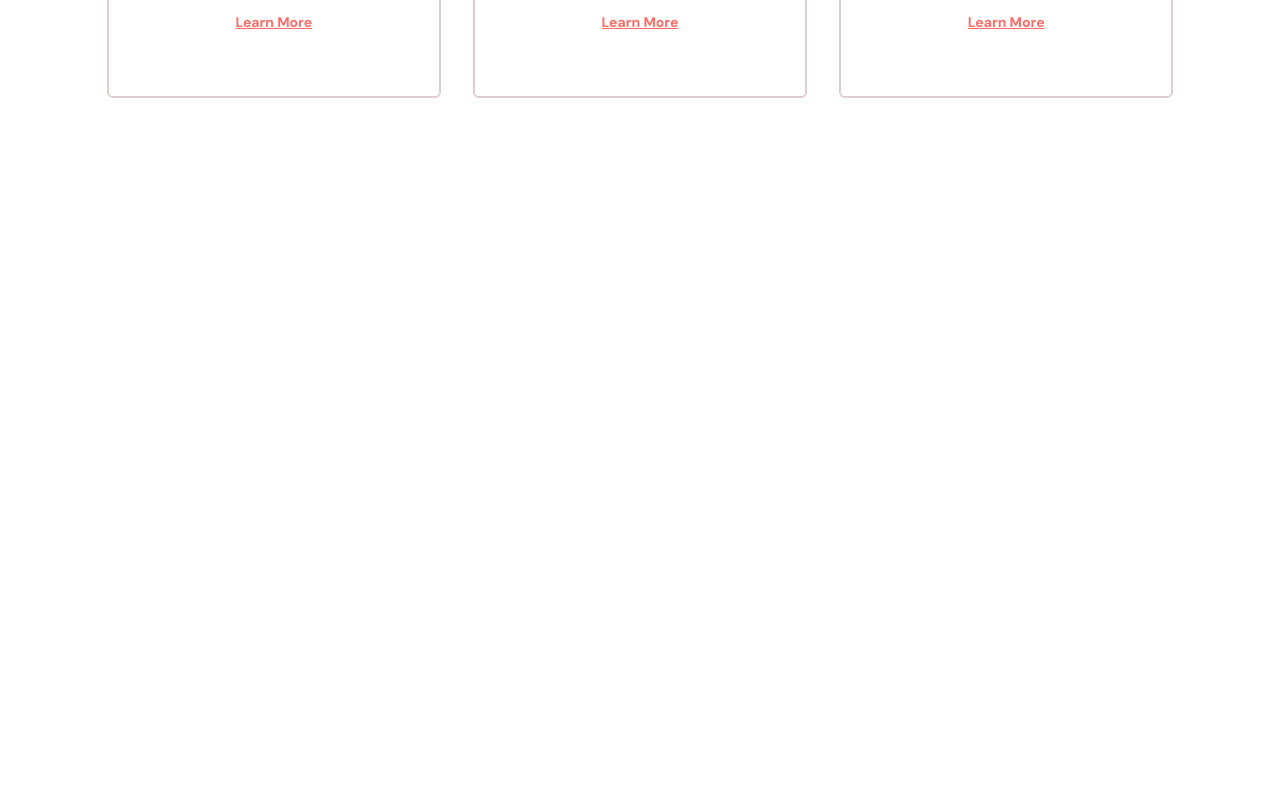
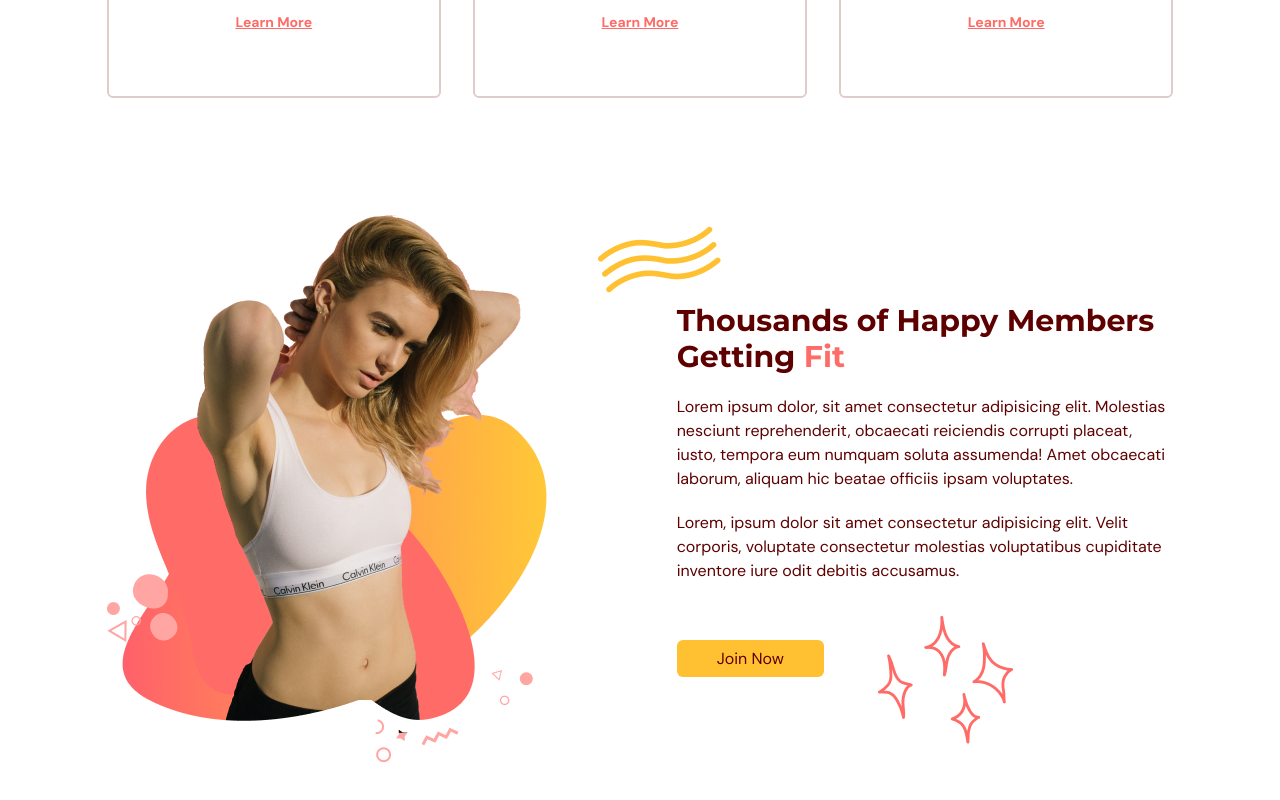
Before and after one commit to pulsar1812/react-ts-gym, a React (Vite) app: page / in a window 1280 px wide. Shown: the part 1318-2118 px from the top of the page. Before the commit the page ends 1600 px from the top, so only its background shows below. Built offline with nearby package versions, Linux system fonts and the light colour scheme.

Commit message:
Finish Benefits section with animations

```diff
--- a/src/scenes/benefits/Benefit.tsx
+++ b/src/scenes/benefits/Benefit.tsx
@@ -1,11 +1,18 @@
+import { motion } from "framer-motion";
+import AnchorLink from "react-anchor-link-smooth-scroll";
+
 import { SelectedPage } from "@/shared/types";
-import AnchorLink from "react-anchor-link-smooth-scroll";
 
 type Props = {
   icon: JSX.Element;
   title: string;
   description: string;
   setSelectedPage: (value: SelectedPage) => void;
+};
+
+const childVariant = {
+  hidden: { opacity: 0, scale: 0.9 },
+  visible: { opacity: 1, scale: 1 },
 };
 
 export default function Benefit({
@@ -15,7 +22,10 @@
   setSelectedPage,
 }: Props) {
   return (
-    <div className="mt-5 rounded-md border-2 border-gray-100 px-5 py-16 text-center">
+    <motion.div
+      variants={childVariant}
+      className="mt-5 rounded-md border-2 border-gray-100 px-5 py-16 text-center"
+    >
       <div className="mb-4 flex justify-center">
         <div className="rounded-full border-2 border-gray-100 p-4">{icon}</div>
       </div>
@@ -29,6 +39,6 @@
       >
         <p>Learn More</p>
       </AnchorLink>
-    </div>
+    </motion.div>
   );
 }
--- a/src/scenes/benefits/index.tsx
+++ b/src/scenes/benefits/index.tsx
@@ -8,6 +8,8 @@
 import { SelectedPage, BenefitType } from "@/shared/types";
 import HeaderText from "@/shared/HeaderText";
 import Benefit from "./Benefit";
+import ActionButton from "@/shared/ActionButton";
+import BenefitsPageGraphic from "@/assets/BenefitsPageGraphic.png";
 
 const benefits: Array<BenefitType> = [
   {
@@ -30,6 +32,13 @@
   },
 ];
 
+const container = {
+  hidden: {},
+  visible: {
+    transition: { staggerChildren: 0.2 },
+  },
+};
+
 type Props = {
   setSelectedPage: (value: SelectedPage) => void;
 };
@@ -40,16 +49,34 @@
       <motion.div
         onViewportEnter={() => setSelectedPage(SelectedPage.Benefits)}
       >
-        <div className="md:my-5 md:w-3/5">
+        {/* Header */}
+        <motion.div
+          initial="hidden"
+          whileInView="visible"
+          viewport={{ once: true, amount: 0.5 }}
+          transition={{ duration: 0.5 }}
+          variants={{
+            hidden: { opacity: 0, x: -50 },
+            visible: { opacity: 1, x: 0 },
+          }}
+          className="md:my-5 md:w-3/5"
+        >
           <HeaderText>More Than Just Gym</HeaderText>
           <p className="text-md my-5">
             Lorem ipsum dolor sit amet consectetur adipisicing elit. Et nostrum
             odio accusantium temporibus ipsam eum hic provident explicabo ipsum
             nulla!
           </p>
-        </div>
+        </motion.div>
 
-        <div className="mt-5 items-center justify-between gap-8 md:flex">
+        {/* Benefits */}
+        <motion.div
+          initial="hidden"
+          whileInView="visible"
+          viewport={{ once: true, amount: 0.5 }}
+          variants={container}
+          className="mt-5 items-center justify-between gap-8 md:flex"
+        >
           {benefits.map((benefit: BenefitType) => (
             <Benefit
               key={benefit.title}
@@ -59,6 +86,71 @@
               setSelectedPage={setSelectedPage}
             />
           ))}
+        </motion.div>
+
+        {/* Graphics and Description */}
+        <div className="mt-16 items-center justify-between gap-20 md:mt-28 md:flex">
+          {/* Graphic */}
+          <img
+            src={BenefitsPageGraphic}
+            alt="benefits page graphic"
+            className="mx-auto"
+          />
+
+          {/* Description */}
+          <div>
+            <div className="relative">
+              <div className="before:absolute before:-top-20 before:-left-20 before:z-[1] before:content-abstractwaves">
+                <motion.div
+                  initial="hidden"
+                  whileInView="visible"
+                  viewport={{ once: true, amount: 0.5 }}
+                  transition={{ duration: 0.5 }}
+                  variants={{
+                    hidden: { opacity: 0, x: 50 },
+                    visible: { opacity: 1, x: 0 },
+                  }}
+                >
+                  <HeaderText>
+                    Thousands of Happy Members Getting{" "}
+                    <span className="text-primary-500">Fit</span>
+                  </HeaderText>
+                </motion.div>
+              </div>
+            </div>
+
+            <motion.div
+              initial="hidden"
+              whileInView="visible"
+              viewport={{ once: true, amount: 0.5 }}
+              transition={{ delay: 0.2, duration: 0.5 }}
+              variants={{
+                hidden: { opacity: 0, x: 50 },
+                visible: { opacity: 1, x: 0 },
+              }}
+            >
+              <p className="my-5">
+                Lorem ipsum dolor, sit amet consectetur adipisicing elit.
+                Molestias nesciunt reprehenderit, obcaecati reiciendis corrupti
+                placeat, iusto, tempora eum numquam soluta assumenda! Amet
+                obcaecati laborum, aliquam hic beatae officiis ipsam voluptates.
+              </p>
+              <p className="mb-5">
+                Lorem, ipsum dolor sit amet consectetur adipisicing elit. Velit
+                corporis, voluptate consectetur molestias voluptatibus
+                cupiditate inventore iure odit debitis accusamus.
+              </p>
+            </motion.div>
+
+            {/* Button */}
+            <div className="relative mt-16">
+              <div className="before:absolute before:-bottom-20 before:right-40 before:z-[-1] before:content-sparkles">
+                <ActionButton setSelectedPage={setSelectedPage}>
+                  Join Now
+                </ActionButton>
+              </div>
+            </div>
+          </div>
         </div>
       </motion.div>
     </section>
```
